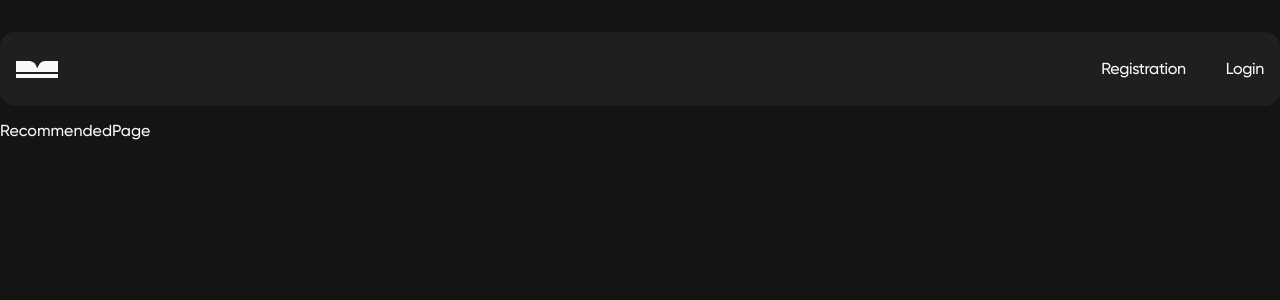
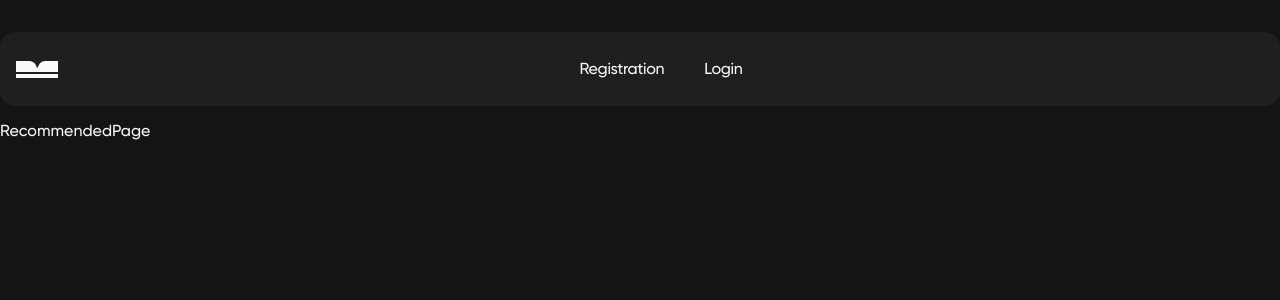
Before and after one commit to DanaKonyk/read_journey, a React (Create React App) app: page /read_journey/recommended in a window 1280 px wide. Shown: the top 300 px of the page. Built offline with nearby package versions, Linux system fonts and the light colour scheme.

Commit message:
finish auth

```diff
--- a/src/components/Header/Header.jsx
+++ b/src/components/Header/Header.jsx
@@ -1,16 +1,32 @@
-import { HeaderWrap, Logo, LogoWrap, Nav, TextLogo } from './Header.styled.js';
+import {
+  BtnLogOut,
+  HeaderWrap,
+  Logo,
+  LogoWrap,
+  TextLogo,
+} from './Header.styled.js';
 import icon from '../../images/sprite.svg';
 import AuthNav from '../../components/Navigation/AuthNav/AuthNav.jsx';
-import { useLocation } from 'react-router-dom';
+import { useLocation, useNavigate } from 'react-router-dom';
 import { useAuth } from '../../hooks/useAuth.js';
 import UserNav from 'components/Navigation/UserNav/UserNav.jsx';
+import UserMenu from 'components/UserMenu/UserMenu.jsx';
+import { useDispatch } from 'react-redux';
+import { logOut } from '../../redux/auth/operations.js';
 
 const Header = () => {
   const { isLoggedIn } = useAuth();
   const location = useLocation();
+  const dispatch = useDispatch();
+  const navigate = useNavigate();
 
   const userLocation =
     location.pathname === '/login' || location.pathname === '/register';
+
+  const handleLogOut = () => {
+    dispatch(logOut());
+    navigate('/');
+  };
   return (
     <>
       {!userLocation && (
@@ -21,7 +37,13 @@ const Header = () => {
             </Logo>
             <TextLogo to="/recommended">READ JOURNEY</TextLogo>
           </LogoWrap>
-          <Nav>{isLoggedIn ? <UserNav /> : <AuthNav />}</Nav>
+          {isLoggedIn ? <UserNav /> : <AuthNav />}
+          <UserMenu />
+          {isLoggedIn && (
+            <BtnLogOut type="button" onClick={handleLogOut}>
+              Log out
+            </BtnLogOut>
+          )}
         </HeaderWrap>
       )}
     </>
--- a/src/components/Header/Header.styled.js
+++ b/src/components/Header/Header.styled.js
@@ -10,8 +10,7 @@ export const HeaderWrap = styled.header`
   padding: 11px 15px;
   display: flex;
   align-items: center;
-  justify-content: center;
-  gap: 30px;
+  justify-content: space-between;
   @media screen and (min-width: 768px) {
     padding: 20px 16px;
     height: 74px;
@@ -21,16 +20,6 @@ export const HeaderWrap = styled.header`
   @media screen and (min-width: 1440px) {
     width: 1216px;
     margin-left: 100px;
-  }
-`;
-
-export const Nav = styled.nav`
-  display: flex;
-  align-items: center;
-  justify-content: center;
-  a {
-    text-decoration: none;
-    color: ${color.white};
   }
 `;
 
@@ -61,3 +50,20 @@ export const TextLogo = styled(Link)`
     text-decoration: none;
   }
 `;
+
+export const BtnLogOut = styled.button`
+  @media screen and (max-width: 767px) {
+    padding: 10px 20px;
+    display: none;
+  }
+  margin-right: 0px;
+  padding: 12px 28px;
+  border-radius: 30px;
+  border: 1px solid;
+  border-color: ${color.liteWhite};
+  color: ${color.white};
+  background-color: ${color.lightBlack};
+  @media screen and (min-width: 1440px) {
+    margin-left: 16px;
+  }
+`;
--- a/src/components/LoginForm/LoginForm.jsx
+++ b/src/components/LoginForm/LoginForm.jsx
@@ -53,7 +53,7 @@ const LoginForm = () => {
 
   return (
     <Formik
-      initialValues={{ name: '', email: '', password: '' }}
+      initialValues={{ email: '', password: '' }}
       validationSchema={schema}
       onSubmit={handleSubmit}
     >
--- a/src/components/Navigation/AuthNav/AuthNav.jsx
+++ b/src/components/Navigation/AuthNav/AuthNav.jsx
@@ -1,11 +1,11 @@
-import { Link } from './AuthNav.styled';
+import { Link, Nav } from './AuthNav.styled';
 
 const AuthNav = () => {
   return (
-    <>
+    <Nav>
       <Link to="register">Registration</Link>
       <Link to="login">Login</Link>
-    </>
+    </Nav>
   );
 };
 
--- a/src/components/Navigation/AuthNav/AuthNav.styled.js
+++ b/src/components/Navigation/AuthNav/AuthNav.styled.js
@@ -1,5 +1,19 @@
 import styled from 'styled-components';
 import { NavLink } from 'react-router-dom';
+import color from 'stylesheet/GlobalColors';
+
+export const Nav = styled.nav`
+  display: flex;
+  align-items: center;
+  justify-content: center;
+  a {
+    text-decoration: none;
+    color: ${color.white};
+  }
+  @media screen and (min-width: 1440px) {
+    margin-right: 90px;
+  }
+`;
 
 export const Link = styled(NavLink)`
   margin-right: 40px;
--- a/src/components/Navigation/UserNav/UserNav.jsx
+++ b/src/components/Navigation/UserNav/UserNav.jsx
@@ -1,5 +1,13 @@
+import { Link } from 'react-router-dom';
+import { Nav } from './UserNav.styled';
+
 const UserNav = () => {
-  return <div>UserNav</div>;
+  return (
+    <Nav>
+      <Link to="recommended">Home</Link>
+      <Link to="library">My library</Link>
+    </Nav>
+  );
 };
 
 export default UserNav;
--- a/src/components/Navigation/UserNav/UserNav.styled.js
+++ b/src/components/Navigation/UserNav/UserNav.styled.js
@@ -0,0 +1,31 @@
+import styled from 'styled-components';
+import { NavLink } from 'react-router-dom';
+import color from 'stylesheet/GlobalColors';
+
+export const Nav = styled.nav`
+  display: none;
+  @media screen and (min-width: 768px) {
+    display: flex;
+    align-items: center;
+    gap: 32px;
+    justify-content: start;
+    a {
+      text-decoration: none;
+      color: ${color.white};
+    }
+  }
+  @media screen and (min-width: 1440px) {
+    gap: 40px;
+  }
+`;
+
+export const Link = styled(NavLink)`
+  margin-right: 40px;
+  font-weight: 500;
+  font-size: 16px;
+  line-height: 1.125;
+  letter-spacing: -0.02em;
+  &:last-child {
+    margin-right: 0;
+  }
+`;
--- /dev/null
+++ b/src/components/UserMenu/UserMenu.jsx
@@ -0,0 +1,15 @@
+import { useAuth } from '../../hooks/useAuth.js';
+import { NameWrap, UserWrap } from './UserMenu.styled.js';
+
+const UserMenu = () => {
+  const { user, isLoggedIn } = useAuth();
+  const userName = user && user.name ? user.name.split('') : '';
+
+  console.log(user);
+
+  return (
+    <UserWrap>{isLoggedIn && <NameWrap>{userName[0]}</NameWrap>}</UserWrap>
+  );
+};
+
+export default UserMenu;
--- /dev/null
+++ b/src/components/UserMenu/UserMenu.styled.js
@@ -0,0 +1,22 @@
+import styled from 'styled-components';
+import color from 'stylesheet/GlobalColors';
+
+export const UserWrap = styled.div`
+  display: flex;
+  margin-left: auto;
+  justify-content: center;
+  align-items: center;
+`;
+
+export const NameWrap = styled.div`
+  width: 40px;
+  height: 40px;
+  display: flex;
+  justify-content: center;
+  align-items: center;
+  border-radius: 100%;
+  background-color: ${color.darkGray};
+  border: 1px solid;
+  border-color: ${color.liteWhite};
+  margin-right: 8px;
+`;
--- a/src/redux/auth/operations.js
+++ b/src/redux/auth/operations.js
@@ -31,7 +31,7 @@ export const logOut = createAsyncThunk(
   'auth/logout',
   async (_, { rejectWithValue }) => {
     try {
-      await instance.post('/users/sigout');
+      await instance.post('/users/signout');
       clearToken();
     } catch (error) {
       return rejectWithValue(error.message);
```
